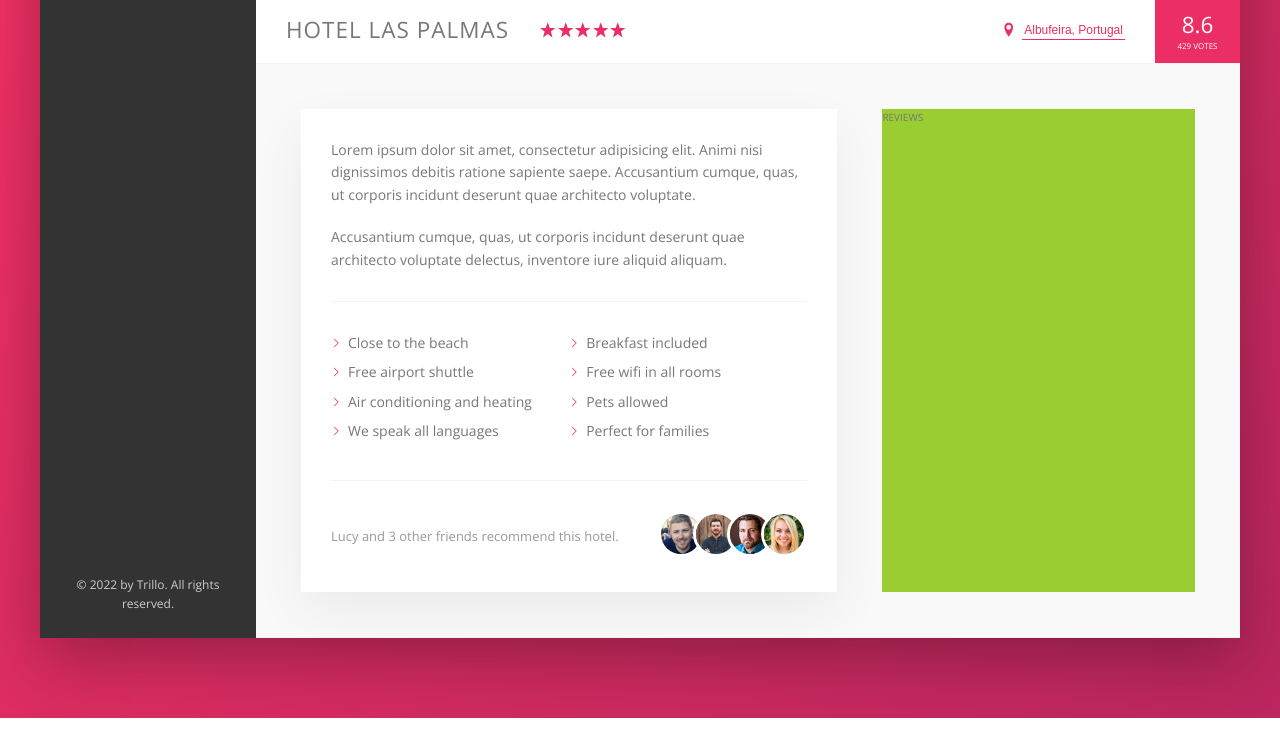
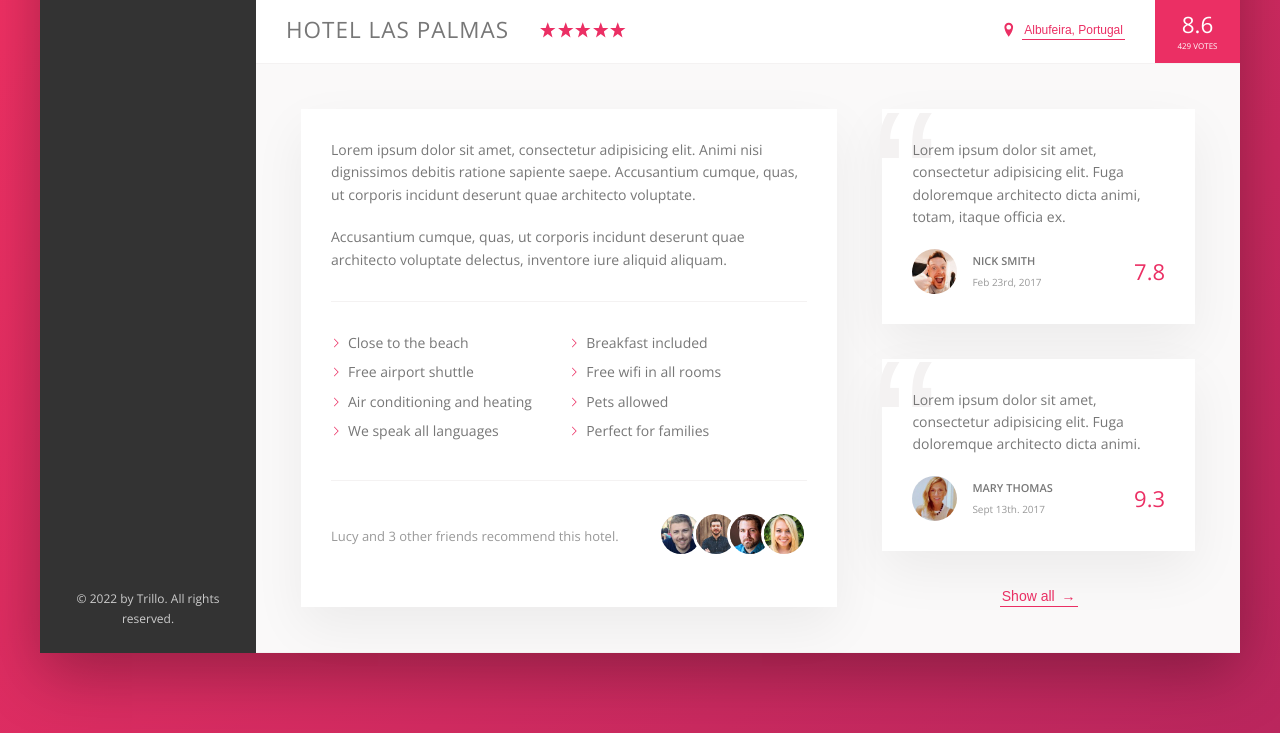
Before and after one commit to scottpeat/trillo, a website: page index.html in a window 1280 px wide. Shown: the part 538-1271 px from the top of the page. Drawn offline with nearby package versions, Linux system fonts and the light colour scheme.

Commit message:
Completed user reviews section

```diff
--- a/index.html
+++ b/index.html
@@ -201,7 +201,46 @@
               </div>
             </div>
 
-            <div class="user-reviews">REVIEWS</div>
+            <div class="user-reviews">
+              <figure class="review">
+                <blockquote class="review__text">
+                  Lorem ipsum dolor sit amet, consectetur adipisicing elit. Fuga
+                  doloremque architecto dicta animi, totam, itaque officia ex.
+                </blockquote>
+                <figcaption class="review__user">
+                  <img
+                    src="img/user-1.jpg"
+                    alt="User 1"
+                    class="review__photo"
+                  />
+                  <div class="review__user-box">
+                    <p class="review__user-name">Nick Smith</p>
+                    <p class="review__user-date">Feb 23rd, 2017</p>
+                  </div>
+                  <div class="review__rating">7.8</div>
+                </figcaption>
+              </figure>
+
+              <figure class="review">
+                <blockquote class="review__text">
+                  Lorem ipsum dolor sit amet, consectetur adipisicing elit. Fuga
+                  doloremque architecto dicta animi.
+                </blockquote>
+                <figcaption class="review__user">
+                  <img
+                    src="img/user-2.jpg"
+                    alt="User 2"
+                    class="review__photo"
+                  />
+                  <div class="review__user-box">
+                    <p class="review__user-name">Mary Thomas</p>
+                    <p class="review__user-date">Sept 13th. 2017</p>
+                  </div>
+                  <div class="review__rating">9.3</div>
+                </figcaption>
+              </figure>
+              <button class="btn-inline">Show all <span>&rarr;</span></button>
+            </div>
           </div>
         </main>
       </div>
--- a/sass/_components.scss
+++ b/sass/_components.scss
@@ -270,10 +270,20 @@ display: flex;
     border-bottom: 1px solid currentColor;
     padding: 2px;
     display: inline-block;
+    cursor: pointer;
     background-color: transparent;
+
+    & span {
+        margin-left: 3px;
+        transition: margin-left .2s;
+    }
 
     &:hover {
         color: var(--color-grey-dark-1);
+
+        span {
+            margin-left: 8px;
+        }
     }
 
     &:focus {
@@ -367,3 +377,69 @@ display: flex;
         }
     }
 }
+
+////////////////////
+//  REVIEWS
+
+.review {
+    background-color: #fff;
+    box-shadow: var(--shadow-light);
+    padding: 3rem;
+    margin-bottom: 3.5rem;
+    position: relative;
+
+    &__text {
+        margin-bottom: 2rem;
+        z-index: 10;
+        position: relative;
+        overflow: hidden;
+    }
+
+    &__user {
+        display: flex;
+        align-items: center;
+    }
+
+    &__photo {
+        height: 4.5rem;
+        width: 4.5rem;
+        border-radius: 50%;
+        margin-right: 1.5rem;
+    }
+
+    &__user-box {
+        margin-right: auto;
+    }
+
+    &__user-name {
+        font-size: 1.1rem;
+        font-weight: 600;
+        text-transform: uppercase;
+        margin-bottom: .4rem;
+    }
+
+    &__user-date {
+        font-size: 1rem;
+        color: var(--color-grey-dark-3);
+    }
+
+    &__rating {
+        color: var(--color-primary);
+        font-size: 2.2rem;
+        font-weight: 300;
+    }
+
+    &::before {
+        content: "\201C";
+        position: absolute;
+        top: -2.75rem;
+        left: -1rem;
+        font-size: 20rem;
+        color: var(--color-grey-light-2);
+        font-family: sans-serif;
+        line-height: 1;
+        z-index: 1;
+    }
+
+
+}
--- a/sass/_layout.scss
+++ b/sass/_layout.scss
@@ -40,13 +40,14 @@
 
 .detail {
     display: flex;
+    font-size: 1.4rem;
     padding: 4.5rem;
     background-color: var(--color-grey-light-1);
     border-bottom: var(--line);
 }
 
 .description {
-    font-size: 1.4rem;
+
     background-color: #FFF;
     box-shadow: var(--shadow-light);
     padding: 3rem;
@@ -55,6 +56,9 @@
 }
 
 .user-reviews {
-    background-color: yellowgreen;
+
     flex: 1;
+    display: flex;
+    flex-direction: column;
+    align-items: center;
 }
```
Also changed, not shown: css/style.css.
